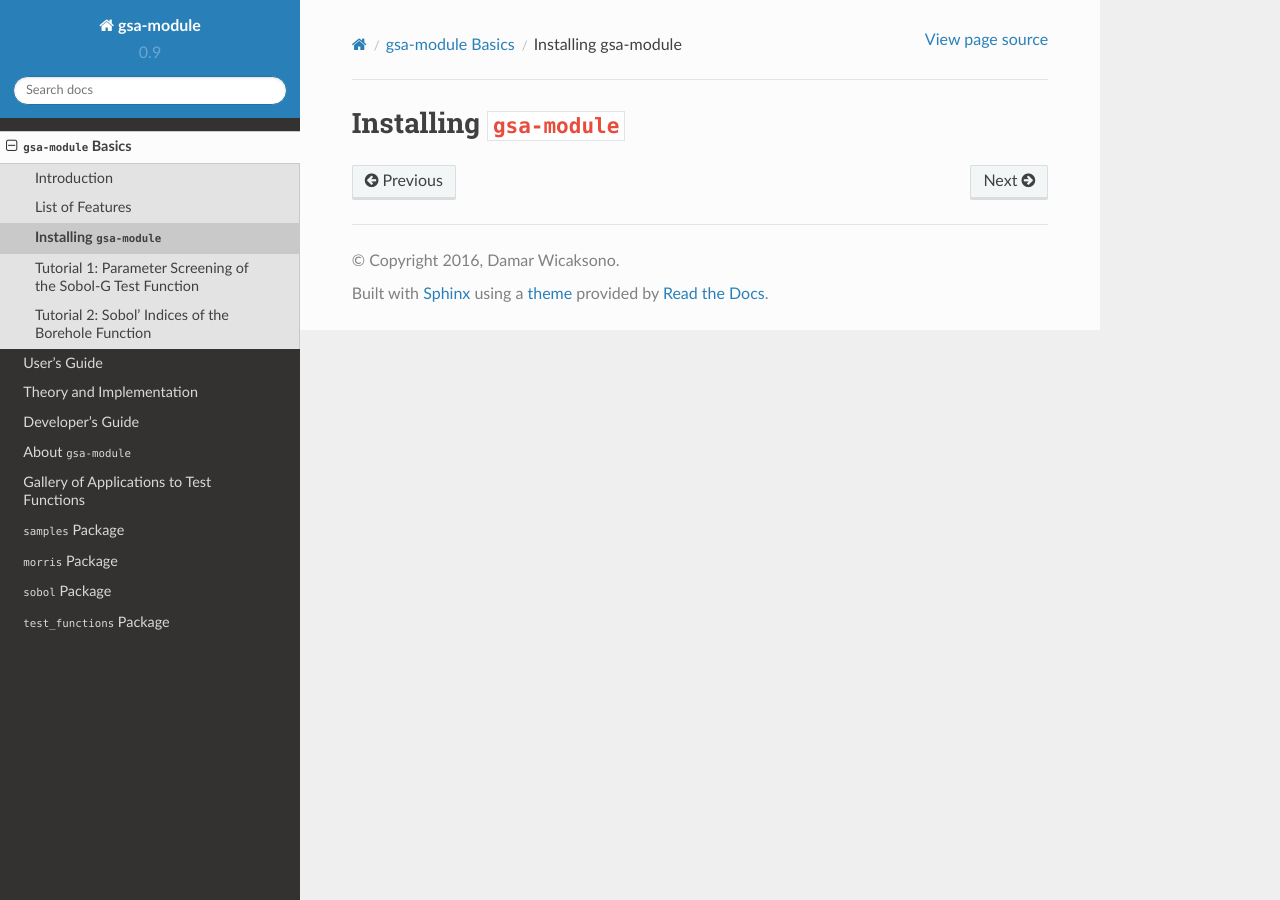
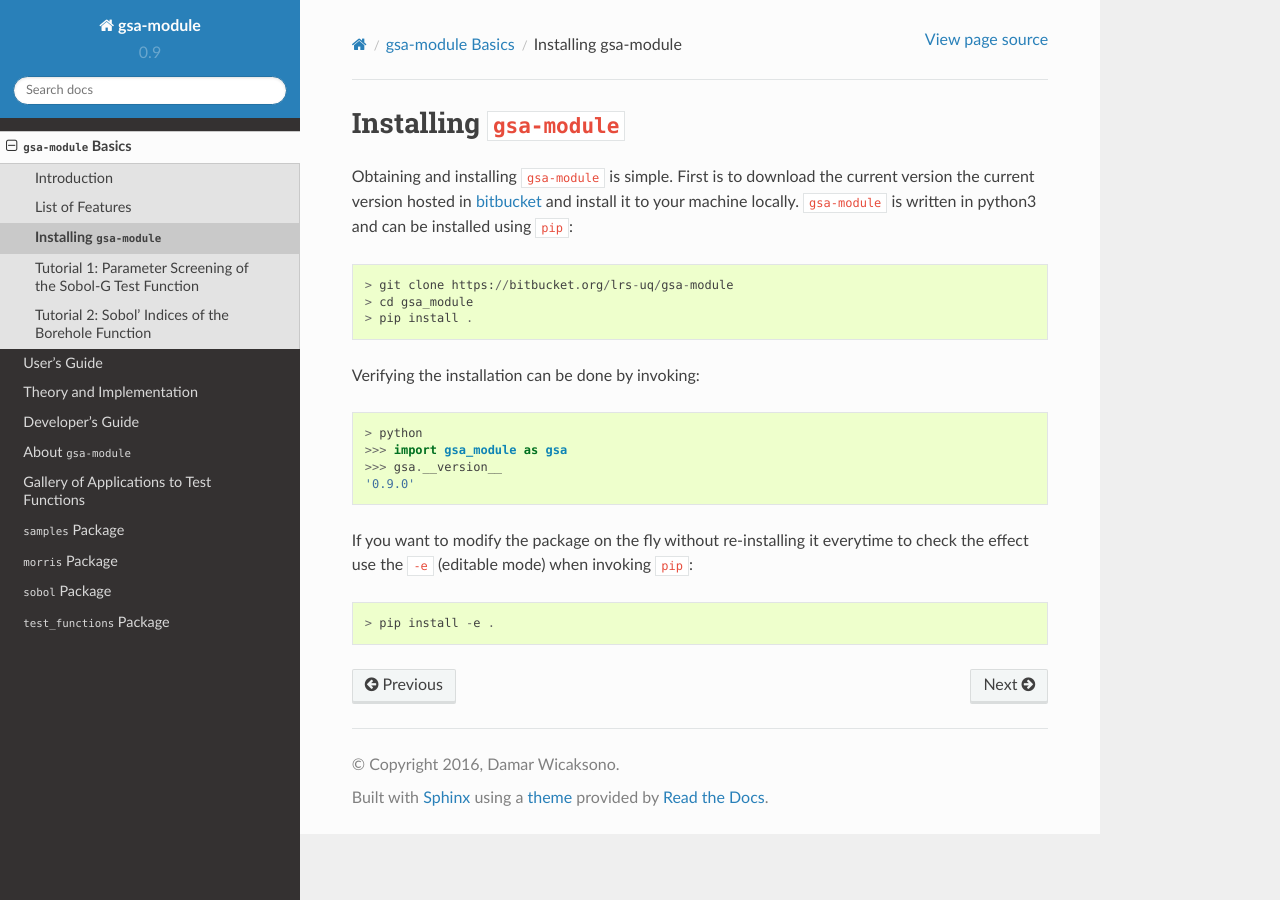
Before and after one commit to damar-wicaksono/gsa-module, a Sphinx documentation site: the page built from docs/source/basics/user_installation.rst, in a window 1280 px wide. Built offline with Sphinx 7.4.7 and the Read the Docs theme 2.0.0, drawn with Linux system fonts in a browser that asks for light colours.

Commit message:
Add user's installation note

```diff
--- a/docs/source/basics/user_installation.rst
+++ b/docs/source/basics/user_installation.rst
@@ -2,3 +2,27 @@
 
 Installing ``gsa-module``
 -------------------------
+
+Obtaining and installing ``gsa-module`` is simple.
+First is to download the current version the current version hosted in bitbucket_
+and install it to your machine locally.
+``gsa-module`` is written in python3 and can be installed using ``pip``::
+
+    > git clone https://bitbucket.org/lrs-uq/gsa-module
+    > cd gsa_module
+    > pip install .
+
+Verifying the installation can be done by invoking::
+
+    > python
+    >>> import gsa_module as gsa
+    >>> gsa.__version__
+    '0.9.0'
+
+If you want to modify the package on the fly without re-installing it everytime to check the effect
+use the ``-e`` (editable mode) when invoking ``pip``::
+
+    > pip install -e .
+
+
+.. _bitbucket: https://bitbucket.org/lrs-uq/gsa-module
```
